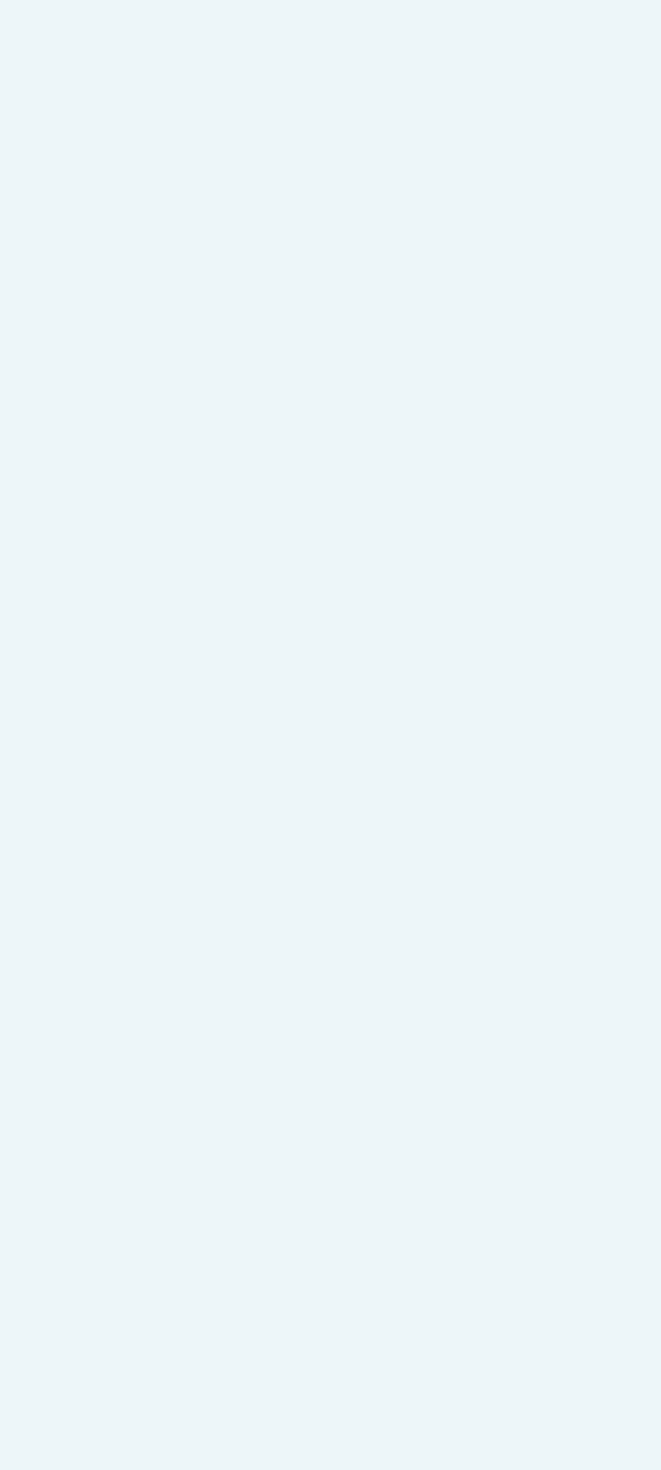
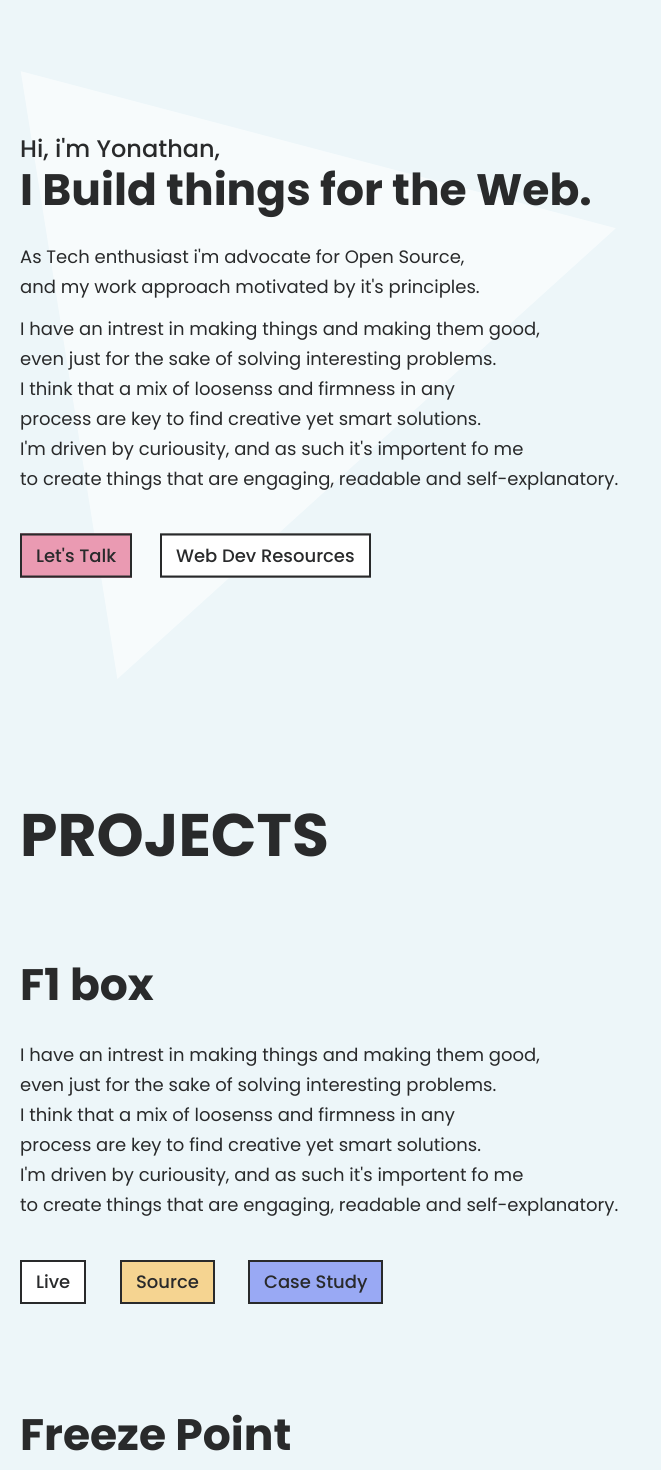
Before and after one commit to ya-johnson/portfolio, a SvelteKit app: page / in a window 1280 px wide. Shown: the part 820-2290 px from the top of the page, without its empty margins (0-661 px from the left). Before the commit the page ends 800 px from the top, so only its background shows below. Built offline with nearby package versions, Linux system fonts and the light colour scheme.

Commit message:
update btns and layout index page

```diff
--- a/src/routes/+page.svelte
+++ b/src/routes/+page.svelte
@@ -1,13 +1,94 @@
 <script>
   import Nav from '../lib/components/nav.svelte'
   import Title from '../lib/svg/title.svelte'
+  import Polygon from '../lib/svg/polygon.svelte';
 </script>
 
 <Nav />
 <main>
-  <div class="hero container">
+  <section class="hero container">
     <Title />
-  </div>
+  </section>
+
+  <section class="about container f-jsb">
+    <div class="about-left">
+      <Polygon />
+      <div class="about-left-text">
+        <p>Hi, i'm Yonathan,</p>
+        <h2>I Build things for the Web.</h2>
+        <p>
+           As Tech enthusiast i'm advocate for Open Source, <br/>
+           and my work approach motivated by it's principles.
+        </p>
+        <p>
+           I have an intrest in making things and making them good, <br/>
+           even just for the sake of solving interesting problems. <br/>
+
+           I think that a mix of loosenss and firmness in any <br/>
+           process are key to find creative yet smart solutions. <br/>
+
+           I'm driven by curiousity, and as such it's importent fo me <br/>
+           to create things that are engaging, readable and self-explanatory.
+        </p>
+        <div class="about-left-links">
+          <a href="/#contact" class="btn pink-btn">Let's Talk</a>
+          <a href="https://github.com/ya-johnson/web-dev-resources"
+             class="btn white-btn" target="__blank">Web Dev Resources</a>
+        </div>
+      </div>
+    </div>
+  </section>
+
+  <section class="projects container">
+    <h2>PROJECTS</h2>
+
+    <div class="projects-f1">
+      <h3>F1 box</h3>
+      <div class="f-jsb">
+        <div class="project-left">
+          <p>
+            I have an intrest in making things and making them good, <br/>
+            even just for the sake of solving interesting problems. <br/>
+
+            I think that a mix of loosenss and firmness in any <br/>
+            process are key to find creative yet smart solutions. <br/>
+
+            I'm driven by curiousity, and as such it's importent fo me <br/>
+            to create things that are engaging, readable and self-explanatory.
+         </p>
+          <div class="project-links">
+            <a href="/" class="btn white-btn">Live</a>
+            <a href="/" class="btn yellow-btn">Source</a>
+            <a href="/" class="btn purple-btn">Case Study</a>
+          </div>
+        </div>
+      </div>
+
+    </div>
+    <div class="projects-freeze">
+      <h3>Freeze Point</h3>
+      <div class="f-jsb">
+
+      </div>
+      <div class="project-left">
+        <p>
+          I have an intrest in making things and making them good, <br/>
+          even just for the sake of solving interesting problems. <br/>
+
+          I think that a mix of loosenss and firmness in any <br/>
+          process are key to find creative yet smart solutions. <br/>
+
+          I'm driven by curiousity, and as such it's importent fo me <br/>
+          to create things that are engaging, readable and self-explanatory.
+       </p>
+        <div class="project-links">
+          <a href="/" class="btn white-btn">Live</a>
+          <a href="/" class="btn yellow-btn">Source</a>
+          <a href="/" class="btn purple-btn">Case Study</a>
+        </div>
+      </div>
+    </div>
+  </section>
 </main>
 
 
@@ -20,4 +101,92 @@
     justify-content: center;
   }
 
+  .about {
+    height: 100vh;
+  }
+
+  .about-left {
+    position: relative;
+    width: 50%;
+  }
+
+  .about-left-text {
+    position: absolute;
+    top: 50%;
+    left: 0;
+    transform: translateY(-62%);
+  }
+
+  .about-left-text > p:first-of-type {
+    font-size: 24px;
+    line-height: 38px;
+    font-weight: 500;
+  }
+
+  .about-left-text > h2 {
+    font-size: 44px;
+    line-height: 44px;
+    margin-bottom: 30px;
+  }
+
+  .about-left-text > p:last-of-type{
+    margin-top: 12px;
+  }
+
+  .about-left-links {
+    position: relative;
+    margin-top: 40px;
+  }
+
+  .about-left-links > .white-btn {
+    left: 140px;
+  }
+
+  .about-left-links > .white-btn:hover {
+    left: 142px;
+  }
+
+  .projects {
+    padding: 40px 20px;
+  }
+
+  .projects > h2 {
+    font-size: 60px;
+    margin-bottom: 40px;
+  }
+
+  .projects > div {
+    padding: 80px 0;
+  }
+
+  .projects > div > h3 {
+    font-size: 44px;
+    margin-bottom: 40px;
+  }
+
+  .project-left {
+    width: 50%;
+  }
+
+  .project-links {
+    position: relative;
+    margin-top: 40px;
+  }
+
+  .project-links > .yellow-btn {
+    left: 100px;
+  }
+
+  .project-links > .yellow-btn:hover {
+    left: 102px;
+  }
+
+  .project-links > .purple-btn {
+    left: 228px;
+  }
+
+  .project-links > .purple-btn:hover {
+    left: 230px;
+  }
+
 </style>
--- a/static/global.css
+++ b/static/global.css
@@ -18,6 +18,8 @@
 
 body {
   font-family: 'Poppins', sans-serif;
+  font-size: 18px;
+  line-height: 30px;
   color: var(--black);
   background-color: var(--bg);
 }
@@ -53,3 +55,52 @@ a {
 .border {
   border: solid 2px var(--black);
 }
+
+.btn {
+  position: absolute;
+  top: 0;
+  left: 0;
+  font-weight: 500;
+  padding: 5px 14px;
+  border: solid 2px var(--black);
+  transition: all ease-out .15s;
+}
+
+.btn::before {
+  content: "";
+  position: absolute;
+  top: -2px;
+  left: -2px;
+  height: 100%;
+  width: 100%;
+  border: solid 2px var(--black);
+  background-color: var(--black);
+  transition: all ease-out .15s;
+  z-index: -1;
+}
+
+.btn:hover {
+  top: 2px;
+  left: 2px;
+}
+
+.btn:hover::before {
+  top: 4px;
+  left: 4px;
+}
+
+.white-btn {
+  background-color: var(--white);
+}
+
+.pink-btn {
+  background-color: var(--pink);
+}
+
+.yellow-btn {
+  background-color: var(--yellow);
+}
+
+.purple-btn {
+  background-color: var(--purple);
+}
```
